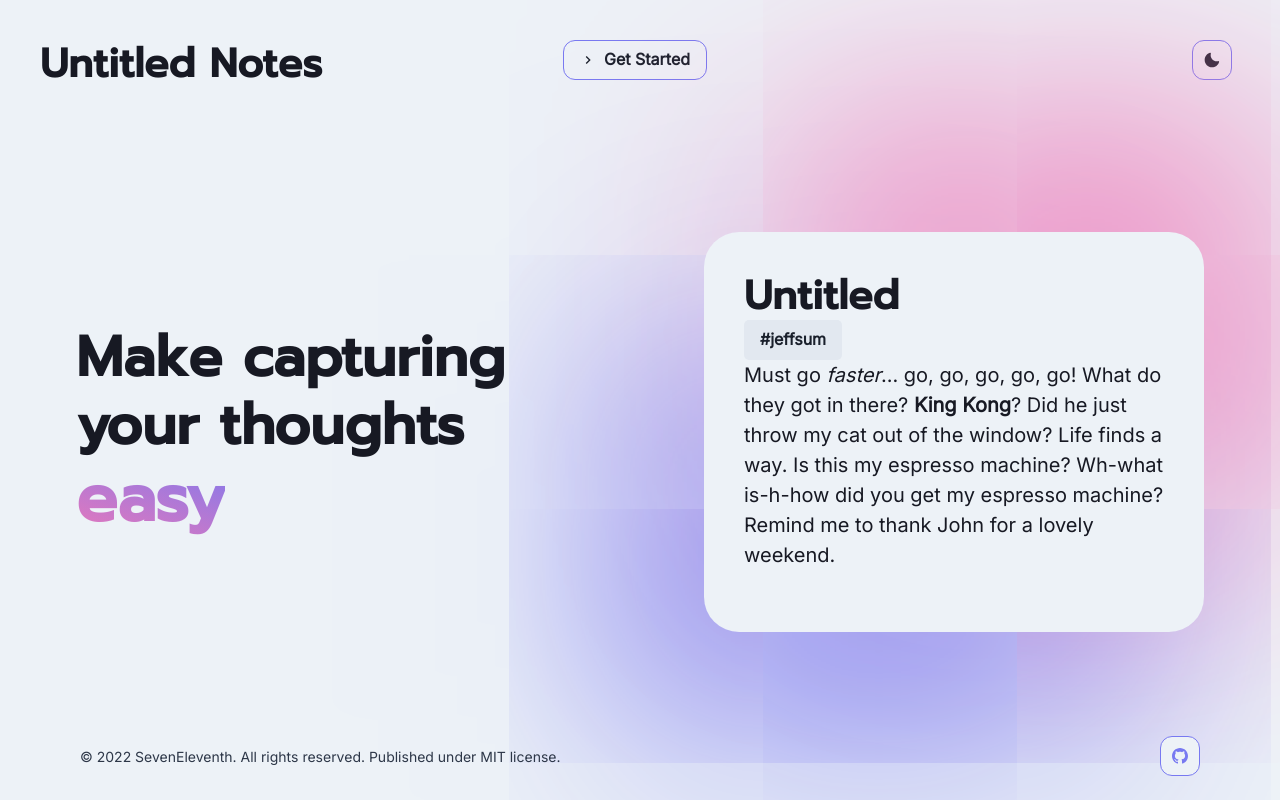
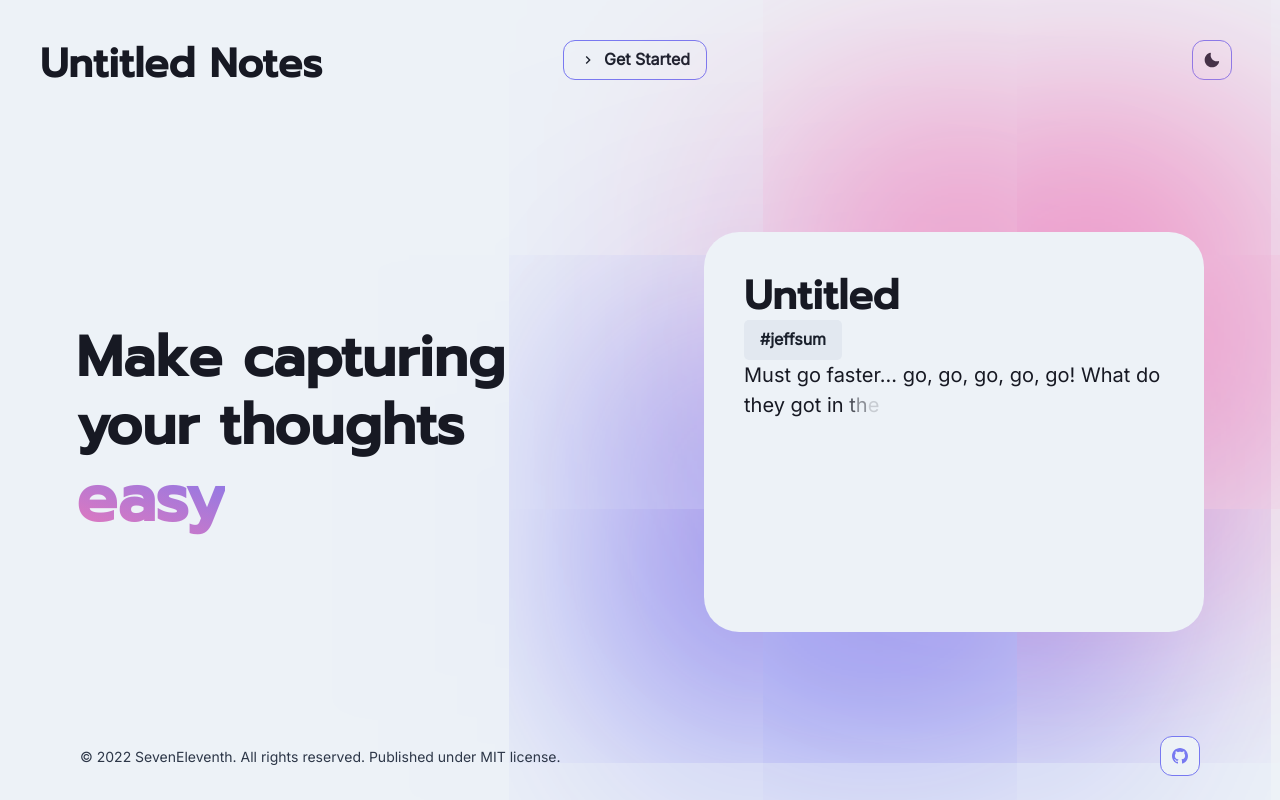
Before and after one commit to ryan-jm/untitled-notes, a Next.js app: page / in a window 1280 px wide. Built offline with nearby package versions, Linux system fonts and the light colour scheme; no server answers.

Commit message:
made the pages fancy

```diff
--- a/components/Header.tsx
+++ b/components/Header.tsx
@@ -25,6 +25,7 @@ import { ChevronRightIcon, EditIcon } from '@chakra-ui/icons';
 
 import { useRouter } from 'next/router';
 import NextLink from 'next/link';
+import { motion } from 'framer-motion';
 
 import { useEffect } from 'react';
 import { useAuth } from '../contexts/AuthContext';
@@ -47,11 +48,18 @@ const Header = () => {
       onClose();
     });
   };
+
+  function checkDisplayName() {
+    if (/\s/g.test(user?.displayName)) return true;
+  }
+
+  console.log(user);
+
   useEffect(() => {
     user?.accessToken
       ? toast({
           title: 'Success',
-          description: `You are logged in as ${user?.displayName.split(' ')[0]}`,
+          description: `You are logged in as ${checkDisplayName() ? user?.displayName.split(' ')[0] : user?.email}`,
           status: 'success',
           duration: 3000,
           isClosable: true,
@@ -62,10 +70,13 @@ const Header = () => {
 
   const noteQuery = router.query.noteId;
 
+  const MotionBox = motion(Box);
+
   return (
     <>
       <Grid templateColumns={'repeat(3, 1fr)'} p={{ base: '20px', md: '40px' }}>
         <GridItem>
+          <MotionBox whileHover={{ skew: [0, -10, 10, 0], scale: [1, 1.05, 1] }}>
             <Heading color="text">
               <NextLink href={'/'} passHref>
                 <Link>
@@ -75,6 +86,7 @@ const Header = () => {
                 </Link>
               </NextLink>
             </Heading>
+          </MotionBox>
         </GridItem>
 
         <GridItem textAlign={'center'}>
--- a/components/NoteEntry.tsx
+++ b/components/NoteEntry.tsx
@@ -1,5 +1,5 @@
+/* eslint-disable react/display-name */
 import {
-  Box,
   Flex,
   AlertDialog,
   AlertDialogBody,
@@ -11,7 +11,9 @@ import {
   IconButton,
   Text,
 } from '@chakra-ui/react';
+
 import { DeleteIcon } from '@chakra-ui/icons';
+
 import { useRef, useState } from 'react';
 
 const NoteEntry = ({ handleChange, note, deleteNote }) => {
@@ -20,7 +22,6 @@ const NoteEntry = ({ handleChange, note, deleteNote }) => {
   const cancelRef = useRef();
 
   return (
-    <div>
     <Flex justify={'space-between'}>
       <Button mb="5px" variant={'notelistTitleButton'} size="sm" w="150px" onClick={() => handleChange(note)}>
         <Text isTruncated>{note.title}</Text>
@@ -62,7 +63,6 @@ const NoteEntry = ({ handleChange, note, deleteNote }) => {
         </AlertDialogOverlay>
       </AlertDialog>
     </Flex>
-    </div>
   );
 };
 
--- a/package.json
+++ b/package.json
@@ -26,7 +26,7 @@
     "@types/react": "^17.0.39",
     "file-saver": "^2.0.5",
     "firebaseui": "^6.0.0",
-    "framer-motion": "^6.2.6",
+    "framer-motion": "^6.2.8",
     "next": "12.0.10",
     "react": "17.0.2",
     "react-dom": "17.0.2",
--- a/pages/index.tsx
+++ b/pages/index.tsx
@@ -1,6 +1,33 @@
 import { Flex, Box, Center, Heading, Button, Text, Tooltip, Spinner } from '@chakra-ui/react';
+import { motion } from 'framer-motion';
 
 export default function Home() {
+  const MotionBox = motion(Box);
+
+  const untitled = 'Untitled';
+  const jeffy = `Must go faster... go, go, go, go, go! What do they got in there? King Kong? Did he just
+                throw my cat out of the window? Life finds a way. Is this my espresso machine? Wh-what is-h-how did you
+                get my espresso machine? Remind me to thank John for a lovely weekend.`;
+
+  const title = {
+    hidden: { opacity: 1 },
+    visible: {
+      opacity: 1,
+      transition: {
+        delay: 0.5,
+        staggerChildren: 0.08,
+      },
+    },
+  };
+
+  const text = {
+    hidden: { opacity: 0, y: 50 },
+    visible: {
+      opacity: 1,
+      y: 0,
+    },
+  };
+
   return (
     <Center>
       <Flex wrap={'nowrap'} direction={{ base: 'column', md: 'row' }} mt="5vh" justify={'center'}>
@@ -13,11 +40,11 @@ export default function Home() {
           width={{ base: '250px', md: '500px' }}
           height={{ base: '200px', md: '400px' }}
         >
-          <Box>
+          <MotionBox animate={{ opacity: [0, 1.1, 1] }} transition={{ duration: 5 }}>
             <Heading fontSize={{ base: '24px', md: '40px', lg: '56px' }}>
               Make capturing your thoughts <span className="gradient">easy</span>
             </Heading>
-          </Box>
+          </MotionBox>
         </Flex>
         <Flex>
           <Box
@@ -39,18 +66,35 @@ export default function Home() {
             position="absolute"
             p={{ base: '24px', md: '40px' }}
           >
-            <Heading fontSize={{ base: '24px', md: '40px' }}>Untitled</Heading>
+            <MotionBox className="load-screen--message" variants={title} initial="hidden" animate="visible">
+              <Heading fontSize={{ base: '24px', md: '40px' }}>
+                {untitled.split('').map((char, index) => {
+                  return (
+                    <motion.span key={char + '-' + index} variants={text}>
+                      {char}
+                    </motion.span>
+                  );
+                })}
+              </Heading>
+
+              <MotionBox animate={{ scale: [0, 1.1, 1] }} transition={{ duration: 1.5 }}>
                 <Tooltip label="God help us, we're in the hands of engineers. - Jeffsum.com" aria-label="A tooltip">
                   <Button variant={'dashboardTagsButton'}>#jeffsum</Button>
                 </Tooltip>
+              </MotionBox>
               {
                 // @ts-ignore
                 <Text fontSize={{ base: '14px', md: '20px' }} noOfLines={{ base: '4', md: '7' }}>
-                Must go <i>faster</i>... go, go, go, go, go! What do they got in there? <b>King Kong</b>? Did he just
-                throw my cat out of the window? Life finds a way. Is this my espresso machine? Wh-what is-h-how did you
-                get my espresso machine? Remind me to thank John for a lovely weekend.
+                  {jeffy.split('').map((char, index) => {
+                    return (
+                      <motion.span key={char + '-' + index} variants={text}>
+                        {char}
+                      </motion.span>
+                    );
+                  })}
                 </Text>
               }
+            </MotionBox>
           </Box>
         </Flex>
       </Flex>
--- a/styles/theme.ts
+++ b/styles/theme.ts
@@ -51,7 +51,7 @@ const Button = {
     toolbar: (props) => ({
       color: props.colorMode === 'dark' ? 'gray.200' : 'gray.800',
       bg: props.colorMode === 'dark' ? 'gray.800' : 'gray.200',
-      border: 'none',
+      border: '1px',
       borderColor: 'iris.100',
       _hover: {
         bg: mode(darken('gray.200', 10), whiten('gray.800', 10))(props),
```
Also changed, not shown: components/NoteCard.tsx (+28 -6 lines), components/NoteList.tsx (+12 -13 lines), pages/create.tsx (+0 -15 lines), pages/dashboard.tsx (+29 -5 lines), 1 other file (tests, documents, lock files or other folders). Lines whose indentation alone changed are shown as unchanged.
